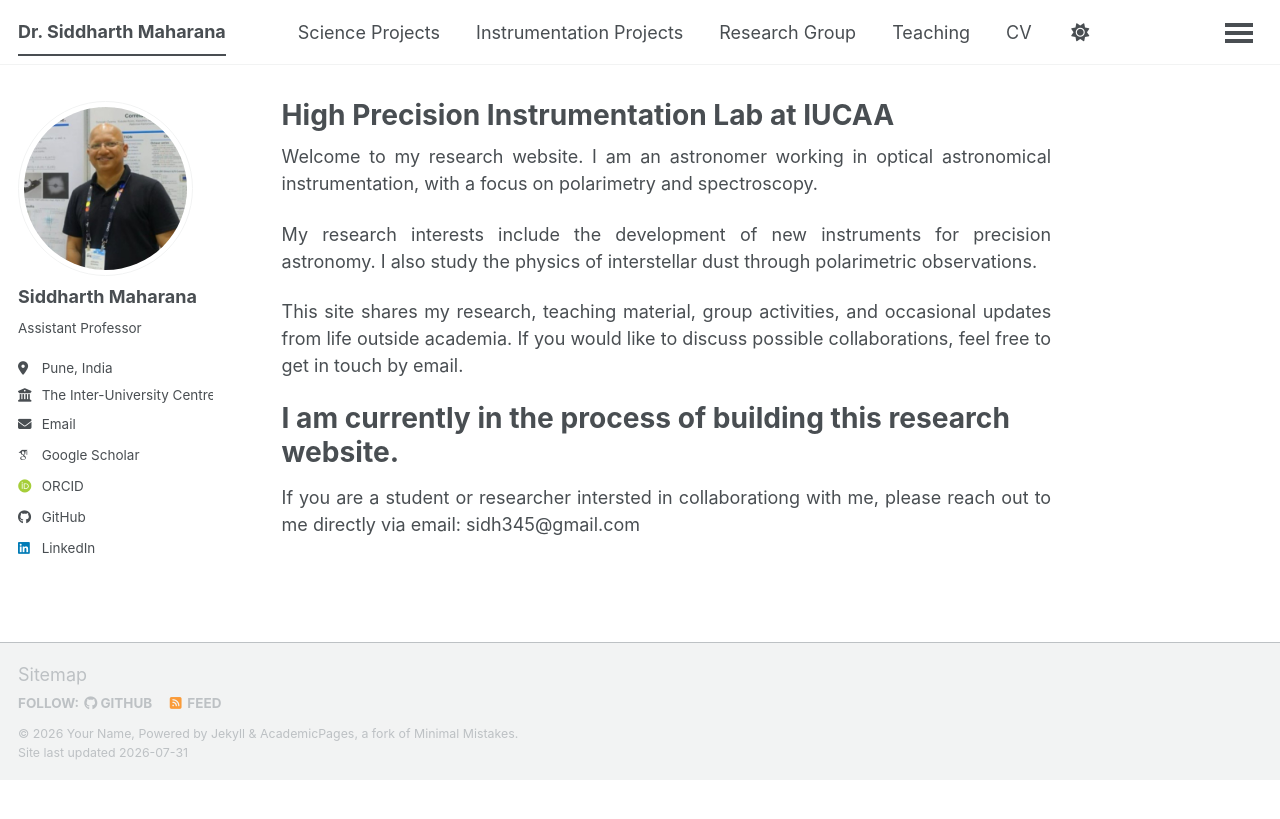
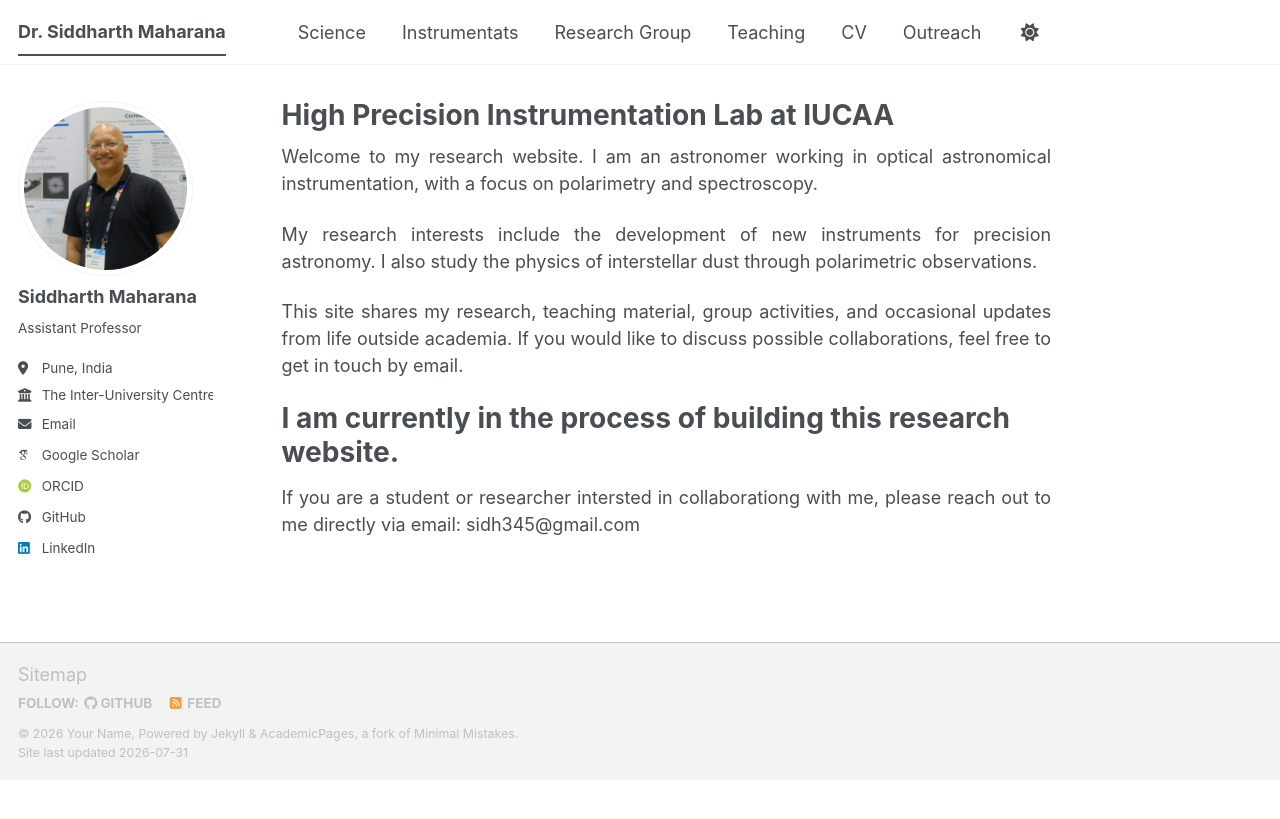
Before and after one commit to siddharth-maharana/siddharth-maharana.github.io, a Jekyll site: the page built from _pages/about.md, in a window 1280 px wide. Shown: the top 819 px of the page. Built offline with Jekyll 4.4.1, drawn with Linux system fonts in a browser that asks for light colours; some web fonts are replaced; a script bundle is joined from its source files by our own code; library files that are not in the unit come from our copies.

Commit message:
Update navigation.yml

```diff
--- a/_data/navigation.yml
+++ b/_data/navigation.yml
@@ -9,13 +9,13 @@
 
 main:
 
-  - title: "Science Projects"
+  - title: "Science"
     url: /science/
 
-  - title: "Instrumentation Projects"
+  - title: "Instrumentats"
     url: /instruments/
 
-  - title: " Research Group"
+  - title: "Research Group"
     url: /group/
 
   - title: "Teaching"
```
